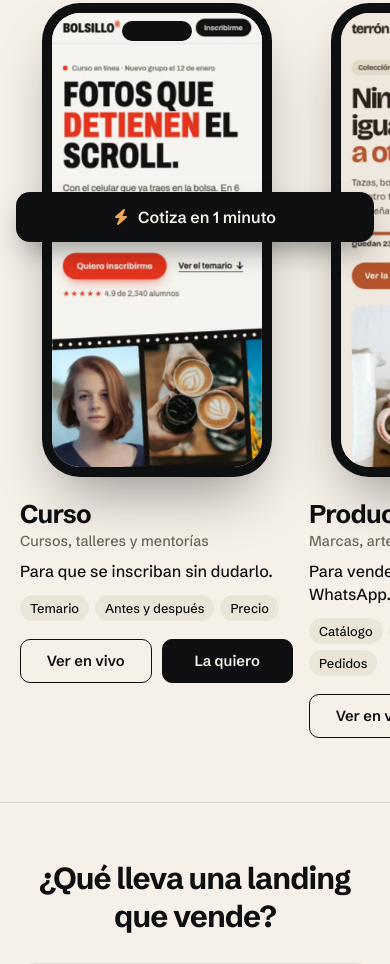
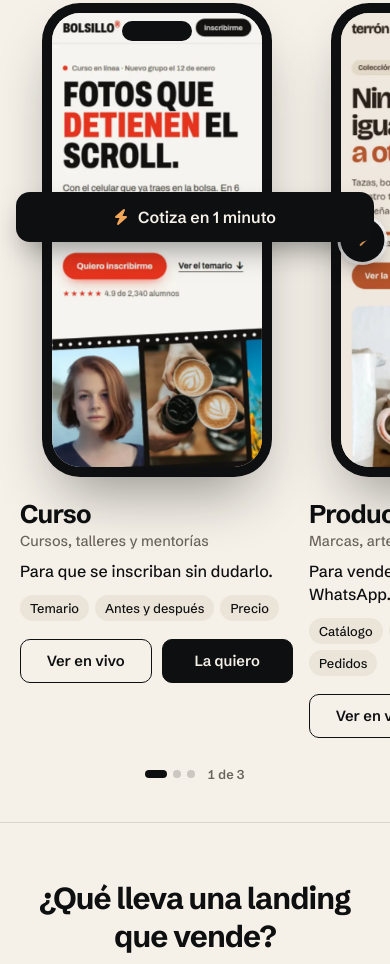
Before and after one commit to Yale42/yalech-landing-pages, a plain HTML site: page index.html in a window 390 px wide. Shown: the part 666-1630 px from the top of the page. Drawn offline with Linux system fonts and the light colour scheme.

Commit message:
Hace evidente que los ejemplos se deslizan: flechas, puntitos y una probadita
- assets/carrusel.js/.css (los mismos del repositorio principal) aplicados al carrusel de la portada.

```diff
--- /dev/null
+++ b/assets/carrusel.css
@@ -0,0 +1,41 @@
+/* Señales de los carruseles (assets/carrusel.js). Colores ajustables por página:
+   --rail-ink (flechas y punto activo), --rail-on (ícono sobre la flecha), --rail-dot (puntos) */
+.rail { position: relative; }
+.rail-btn {
+  position: absolute;
+  top: var(--rail-top, 38%);
+  z-index: 5;
+  display: none;
+  place-items: center;
+  width: 44px;
+  height: 44px;
+  border: 0;
+  border-radius: 50%;
+  background: var(--rail-ink, #0e0f10);
+  color: var(--rail-on, #fff);
+  font-size: 0.95rem;
+  box-shadow: 0 10px 22px -8px rgba(0, 0, 0, 0.55), 0 0 0 3px rgba(255, 255, 255, 0.85);
+  cursor: pointer;
+  translate: 0 -50%;
+  transition: opacity 0.25s ease, scale 0.15s ease;
+}
+.rail-btn:active { scale: 0.92; }
+.rail-btn--prev { left: 8px; }
+.rail-btn--next { right: 8px; animation: rail-hint 1.8s ease-in-out 1s 3; }
+.rail.is-scrollable .rail-btn { display: grid; }
+.rail-btn.is-hidden { opacity: 0; pointer-events: none; }
+@keyframes rail-hint { 50% { translate: 5px -50%; } }
+
+.rail-ui { display: flex; align-items: center; justify-content: center; gap: 12px; margin-top: 4px; padding: 0 20px; }
+.rail-dots { display: flex; gap: 6px; }
+.rail-dots button { width: 8px; height: 8px; padding: 0; border: 0; border-radius: 99px; background: var(--rail-dot, rgba(0, 0, 0, 0.2)); cursor: pointer; transition: width 0.3s ease, background 0.3s ease; }
+.rail-dots button.is-on { width: 22px; background: var(--rail-ink, #0e0f10); }
+.rail-count { font-size: 0.8rem; font-weight: 600; color: var(--rail-count, rgba(0, 0, 0, 0.55)); font-variant-numeric: tabular-nums; }
+
+/* La «probadita»: los elementos se asoman hacia la izquierda y regresan */
+.is-nudging > * > * { animation: rail-nudge 1.5s cubic-bezier(0.45, 0, 0.2, 1); }
+@keyframes rail-nudge { 35% { translate: -56px 0; } 60% { translate: -56px 0; } }
+
+@media (prefers-reduced-motion: reduce) {
+  .rail-btn--next, .is-nudging > * > * { animation: none; }
+}
--- /dev/null
+++ b/assets/carrusel.js
@@ -0,0 +1,84 @@
+// Carruseles que se deslizan de lado: les agrega señales para que se note que hay más.
+//   · flechas sobre los bordes (anterior / siguiente)
+//   · puntitos y contador debajo («2 de 7»)
+//   · una «probadita»: la primera vez que aparece en pantalla, los ejemplos se asoman y regresan
+// Uso: carrusel(elemento) o carrusel(elemento, { flechas: false }). Solo se muestra cuando de verdad
+// hay más contenido del que cabe (en computadora, si todo cabe, no aparece nada).
+// Estilos en assets/carrusel.css. Necesita Font Awesome para los íconos de las flechas.
+(() => {
+  const calm = matchMedia('(prefers-reduced-motion: reduce)').matches;
+
+  window.carrusel = (rail, { flechas = true } = {}) => {
+    if (!rail || rail.dataset.carrusel) return;
+    const items = [...rail.children].filter(el => el.offsetParent !== null || el.getClientRects().length);
+    if (items.length < 2) return;
+    rail.dataset.carrusel = '1';
+
+    // Envoltura para poner las flechas encima del carrusel
+    const caja = document.createElement('div');
+    caja.className = 'rail';
+    rail.parentNode.insertBefore(caja, rail);
+    caja.appendChild(rail);
+
+    const prev = Object.assign(document.createElement('button'), { type: 'button', className: 'rail-btn rail-btn--prev', innerHTML: '<i class="fa-solid fa-chevron-left"></i>' });
+    const next = Object.assign(document.createElement('button'), { type: 'button', className: 'rail-btn rail-btn--next', innerHTML: '<i class="fa-solid fa-chevron-right"></i>' });
+    prev.setAttribute('aria-label', 'Ver anteriores');
+    next.setAttribute('aria-label', 'Ver más');
+    if (flechas) caja.append(prev, next);
+
+    const ui = document.createElement('div');
+    ui.className = 'rail-ui';
+    ui.innerHTML = `<div class="rail-dots">${items.map((_, i) => `<button type="button" aria-label="Ir al ${i + 1} de ${items.length}"></button>`).join('')}</div><span class="rail-count" aria-live="polite"></span>`;
+    caja.after(ui);
+    const puntos = [...ui.querySelectorAll('.rail-dots button')];
+    const cuenta = ui.querySelector('.rail-count');
+
+    const base = () => items[0].offsetLeft;
+    const actual = () => {
+      const x = rail.scrollLeft;
+      let mejor = 0;
+      items.forEach((el, i) => { if (Math.abs(el.offsetLeft - base() - x) < Math.abs(items[mejor].offsetLeft - base() - x)) mejor = i; });
+      // Al llegar al final, marcar el último aunque no quede pegado a la izquierda
+      if (x + rail.clientWidth >= rail.scrollWidth - 4) mejor = items.length - 1;
+      return mejor;
+    };
+    const ir = i => {
+      i = Math.max(0, Math.min(items.length - 1, i));
+      rail.scrollTo({ left: items[i].offsetLeft - base(), behavior: calm ? 'auto' : 'smooth' });
+    };
+    prev.addEventListener('click', () => ir(actual() - 1));
+    next.addEventListener('click', () => ir(actual() + 1));
+    puntos.forEach((p, i) => p.addEventListener('click', () => ir(i)));
+
+    let pendiente = false;
+    const pintar = () => {
+      pendiente = false;
+      const desliza = rail.scrollWidth > rail.clientWidth + 4;
+      caja.classList.toggle('is-scrollable', desliza);
+      ui.hidden = !desliza;
+      if (!desliza) return;
+      const i = actual();
+      puntos.forEach((p, k) => p.classList.toggle('is-on', k === i));
+      cuenta.textContent = `${i + 1} de ${items.length}`;
+      prev.classList.toggle('is-hidden', rail.scrollLeft < 8);
+      next.classList.toggle('is-hidden', rail.scrollLeft + rail.clientWidth >= rail.scrollWidth - 8);
+    };
+    const pedir = () => { if (!pendiente) { pendiente = true; requestAnimationFrame(pintar); } };
+    rail.addEventListener('scroll', pedir, { passive: true });
+    addEventListener('resize', pedir);
+    pintar();
+
+    // La «probadita»: una sola vez, cuando el carrusel ya está a la vista
+    if (!calm && 'IntersectionObserver' in window) {
+      const io = new IntersectionObserver(entries => {
+        if (!entries[0].isIntersecting || !caja.classList.contains('is-scrollable') || rail.scrollLeft > 8) return;
+        io.disconnect();
+        setTimeout(() => {
+          rail.classList.add('is-nudging');
+          setTimeout(() => rail.classList.remove('is-nudging'), 1600);
+        }, 500);
+      }, { threshold: 0.6 });
+      io.observe(rail);
+    }
+  };
+})();
--- a/estilos.css
+++ b/estilos.css
@@ -539,3 +539,8 @@ body {
   *, *::before, *::after { animation: none !important; transition: none !important; }
   .title em { background-size: 100% 100%; }
 }
+
+/* ---------- Señales del carrusel (assets/carrusel.css) ---------- */
+.category { --rail-ink: var(--ink); --rail-on: var(--amber); --rail-dot: rgba(14, 15, 16, 0.18); --rail-count: var(--muted); --rail-top: 34%; }
+.rail-ui { margin-top: -8px; padding-bottom: 8px; }
+.swipe-hint { color: var(--ink); font-weight: 600; }
--- a/index.html
+++ b/index.html
@@ -24,8 +24,9 @@
   <link rel="preconnect" href="https://fonts.gstatic.com" crossorigin />
   <link href="https://fonts.googleapis.com/css2?family=Schibsted+Grotesk:wght@400;500;600;700&display=swap" rel="stylesheet" />
   <link rel="stylesheet" href="https://cdnjs.cloudflare.com/ajax/libs/font-awesome/6.5.1/css/all.min.css" integrity="sha512-DTOQO9RWCH3ppGqcWaEA1BIZOC6xxalwEsw9c2QQeAIftl+Vegovlnee1c9QX4TctnWMn13TZye+giMm8e2LwA==" crossorigin="anonymous" referrerpolicy="no-referrer" />
-  <link rel="stylesheet" href="estilos.css?v=1" />
+  <link rel="stylesheet" href="estilos.css?v=2" />
   <link rel="stylesheet" href="assets/cotizar.css?v=1" />
+  <link rel="stylesheet" href="assets/carrusel.css?v=1" />
 </head>
 <body>
   <!-- Ejemplos de landing pages de yalech. Cada ejemplo vive en su carpeta (curso/, festival/, ceramica/).
@@ -124,7 +125,11 @@
 
   <script src="assets/motion.js"></script>
   <script src="assets/cotizar.js?v=1"></script>
+  <script src="assets/carrusel.js?v=1"></script>
   <script>
+    // Carrusel de ejemplos: flechas, puntitos y una probadita para que se note que se desliza
+    document.querySelectorAll('.category .grid').forEach(g => carrusel(g));
+
     // Aparecen al bajar
     motion.reveal('.category-head, .why-title, .outro-text, .outro .btn');
     motion.stagger('.grid, .why-list');
```
Also changed, not shown: 1 other file.
